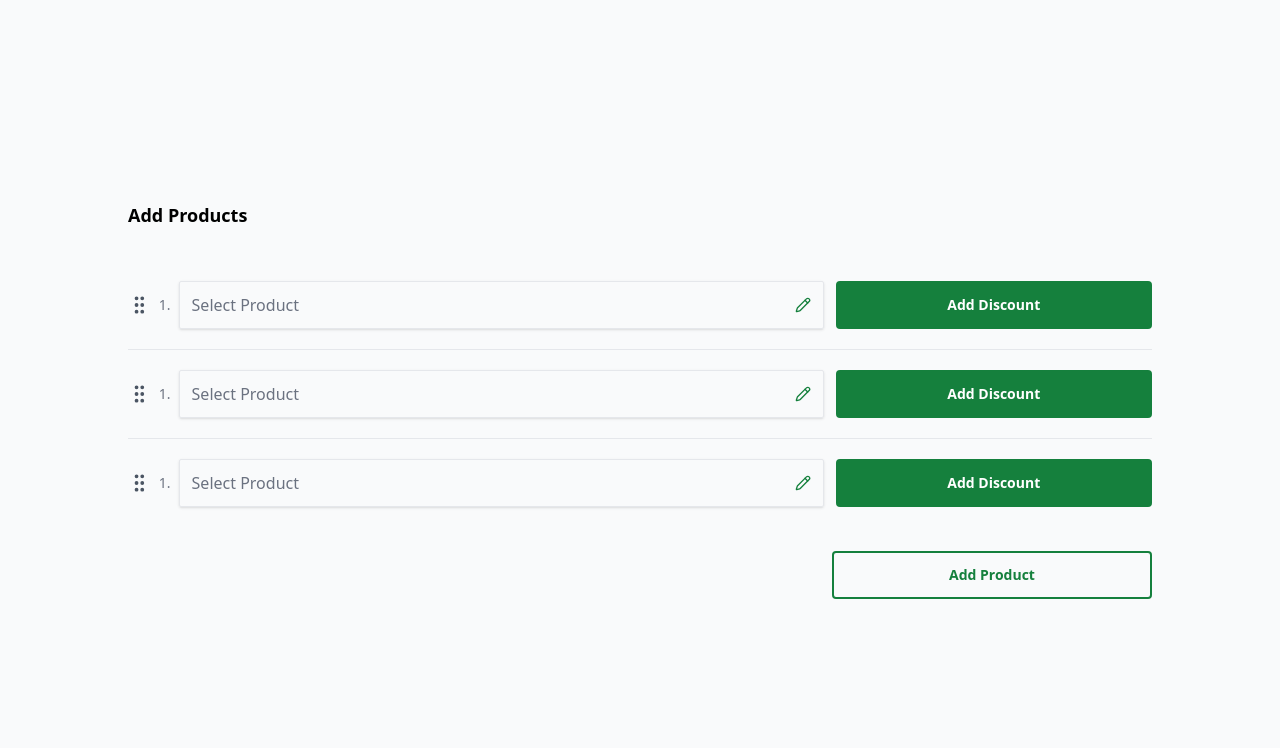
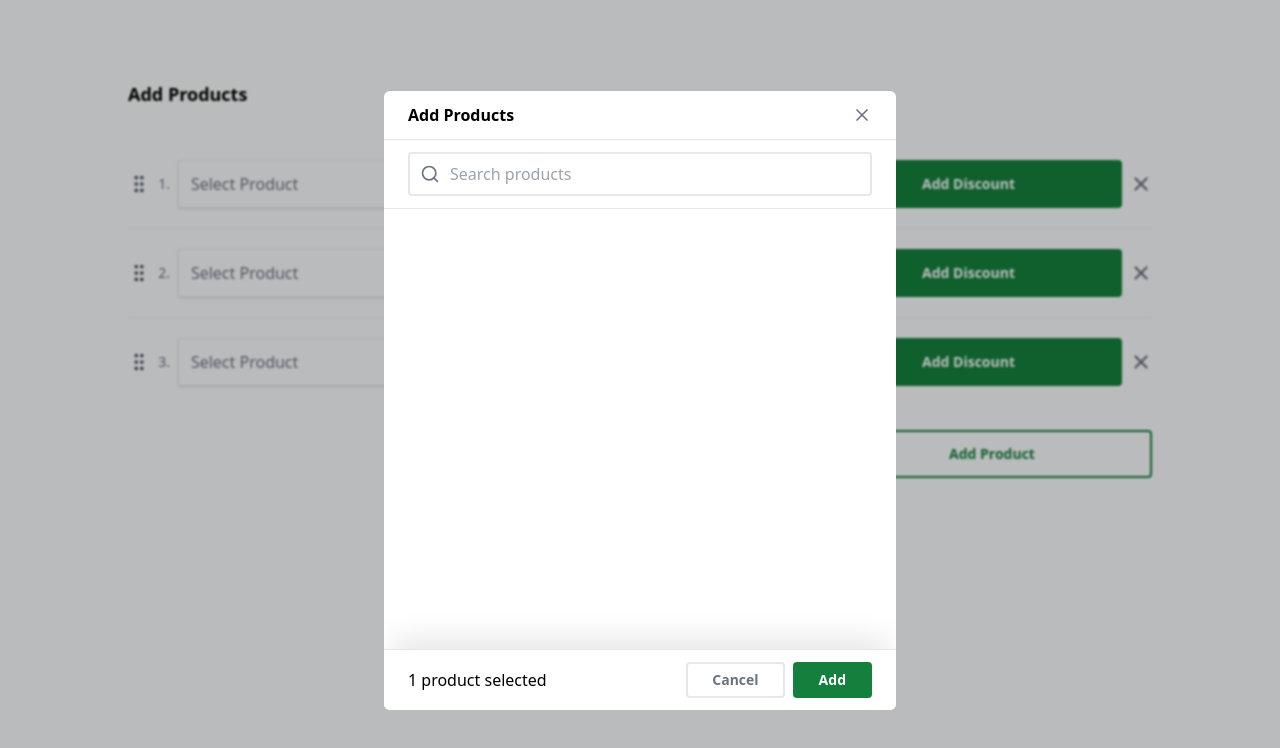
Before and after one commit to shaqeebakhtar/offer-funnel, a React (Vite) app: page / in a window 1280 px wide. Shown: the top 748 px of the page. Built offline with nearby package versions, Linux system fonts and the light colour scheme.

Commit message:
add product picker modal

```diff
--- a/src/App.tsx
+++ b/src/App.tsx
@@ -1,12 +1,14 @@
+import AddProductsModal from './components/modal/add-products-modal';
 import ProductsList from './components/products-list';
 
 function App() {
   return (
-    <div className="bg-gray-50 min-h-screen grid place-items-center p-5">
+    <div className="bg-gray-50 min-h-screen pt-20 p-5">
       <div className="max-w-screen-lg w-full mx-auto space-y-8">
         <h3 className="text-lg font-semibold">Add Products</h3>
         <ProductsList />
       </div>
+      <AddProductsModal />
     </div>
   );
 }
--- /dev/null
+++ b/src/components/modal/add-products-modal.tsx
@@ -0,0 +1,37 @@
+import { X, Search } from 'lucide-react';
+
+const AddProductsModal = () => {
+  return (
+    <div className="absolute inset-0 bg-black/25 backdrop-blur-[1px] grid place-items-center p-5">
+      <div className="max-w-lg w-full bg-white rounded-md overflow-hidden">
+        <div className="border-b py-3 px-6 flex items-center justify-between">
+          <p className="font-semibold">Add Products</p>
+          <X className="w-5 h-5 cursor-pointer text-gray-500" />
+        </div>
+        <div className="border-b py-3 px-6 relative">
+          <Search className="w-5 h-5 text-gray-500 absolute top-1/2 -translate-y-1/2 ml-3" />
+          <input
+            type="text"
+            placeholder="Search products"
+            className="border-2 w-full py-2 px-4 pl-10 rounded"
+          />
+        </div>
+        {/* product list goes here */}
+        <div className="h-[55vh] overflow-y-auto"></div>
+        <div className="w-full border-t py-3 px-6 sticky bottom-0 z-10 bg-white shadow-[0_-20px_30px_-10px_rgba(0,0,0,0.1)] flex items-center justify-between">
+          <span>1 product selected</span>
+          <div className="space-x-2">
+            <button className="border-2 py-1.5 px-6 font-semibold text-sm rounded text-gray-500 hover:bg-gray-200">
+              Cancel
+            </button>
+            <button className="border-2 border-green-700 py-1.5 px-6 font-semibold text-sm rounded text-white bg-green-700 hover:bg-green-800">
+              Add
+            </button>
+          </div>
+        </div>
+      </div>
+    </div>
+  );
+};
+
+export default AddProductsModal;
--- a/src/components/product.tsx
+++ b/src/components/product.tsx
@@ -1,10 +1,14 @@
-import { Pencil, GripVertical } from 'lucide-react';
+import { Pencil, GripVertical, X } from 'lucide-react';
 
-const Product = () => {
+type ProductProps = {
+  index: number;
+};
+
+const Product = ({ index }: ProductProps) => {
   return (
     <li className="flex items-center gap-2">
       <GripVertical className="cursor-grab text-gray-600" />
-      <span className="text-sm text-gray-500">1.</span>
+      <span className="text-sm text-gray-500">{index}.</span>
       <div className="grid grid-cols-3 gap-3 py-5 w-full">
         <div className="py-2 px-3 col-span-2 border border-gray-200 shadow cursor-pointer flex items-center justify-between rounded-sm">
           <span className="text-gray-500">Select Product</span>
@@ -14,6 +18,7 @@ const Product = () => {
           Add Discount
         </button>
       </div>
+      <X strokeWidth={2.5} className="cursor-pointer text-gray-500" />
     </li>
   );
 };
--- a/src/components/products-list.tsx
+++ b/src/components/products-list.tsx
@@ -1,15 +1,21 @@
+import { useState } from 'react';
 import Product from './product';
 
 const ProductsList = () => {
+  const [products, setProducts] = useState([{}, {}, {}]);
+
   return (
     <div className="space-y-6">
       <ul className="gap-3 divide-y">
-        <Product />
-        <Product />
-        <Product />
+        {products.map((_, index) => (
+          <Product index={index + 1} key={index} />
+        ))}
       </ul>
       <div className="flex justify-end">
-        <button className="border-2 border-green-700 py-3 px-10 rounded text-sm font-semibold text-green-700 hover:bg-green-700 hover:text-white max-w-xs w-full">
+        <button
+          className="border-2 border-green-700 py-3 px-10 rounded text-sm font-semibold text-green-700 hover:bg-green-700 hover:text-white max-w-xs w-full"
+          onClick={() => setProducts((prev) => [...prev, {}])}
+        >
           Add Product
         </button>
       </div>
@@ -18,3 +24,33 @@ const ProductsList = () => {
 };
 
 export default ProductsList;
+
+/*
+  {
+        "id": 77,
+        "title": "Fog Linen Chambray Towel - Beige Stripe",
+        "variants": [
+            {
+                "id": 1,
+                "product_id": 77,
+                "title": "XS / Silver",
+                "price": "49"
+            },
+            {
+                "id": 2,
+                "product_id": 77,
+                "title": "S / Silver",
+                "price": "49"
+            },
+            {
+                "id": 3,
+                "product_id": 77,
+                "title": "M / Silver",
+                "price": "49"
+            }
+        ],
+        "discount": 20,
+        "discount_type": "flat"
+
+    }
+*/
```
